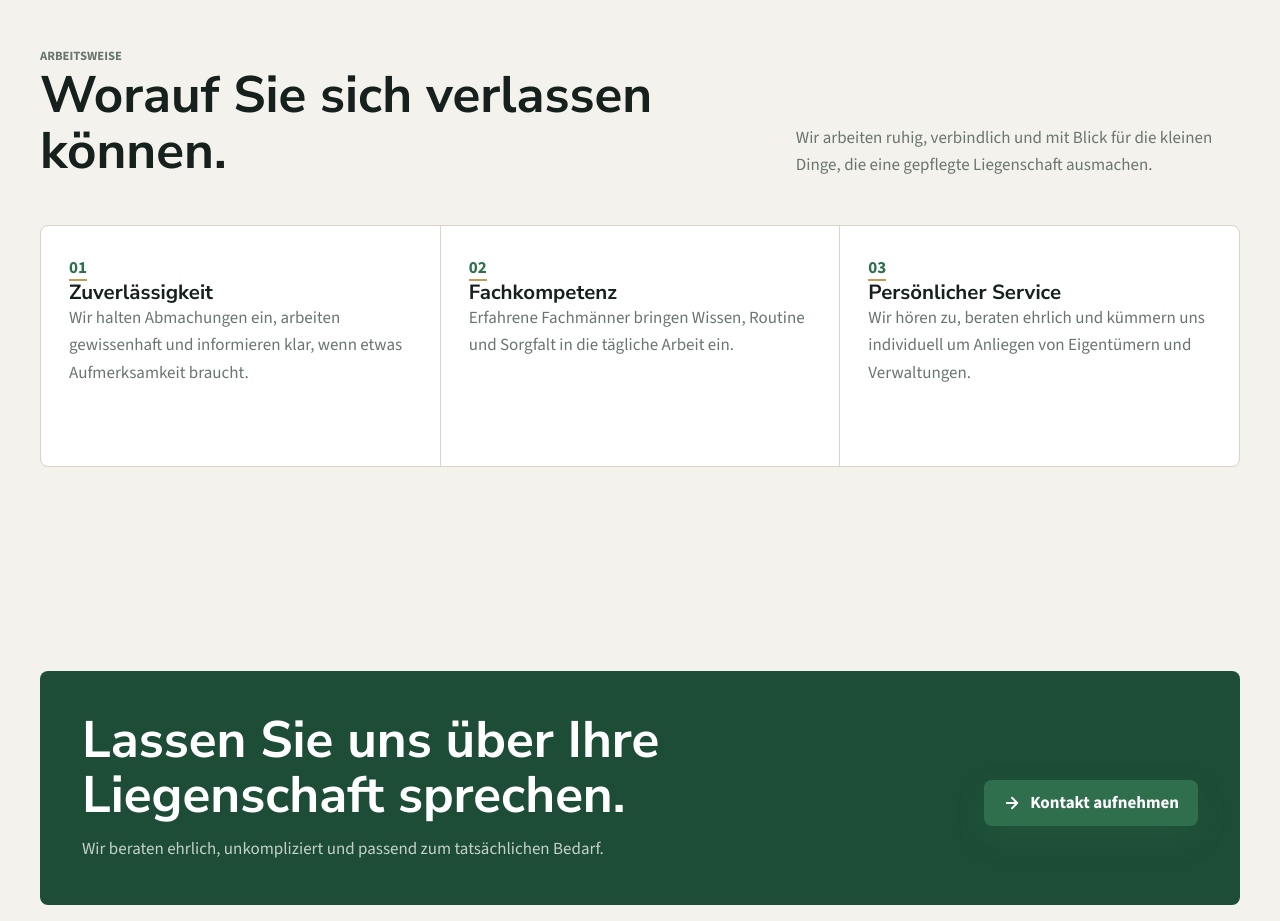
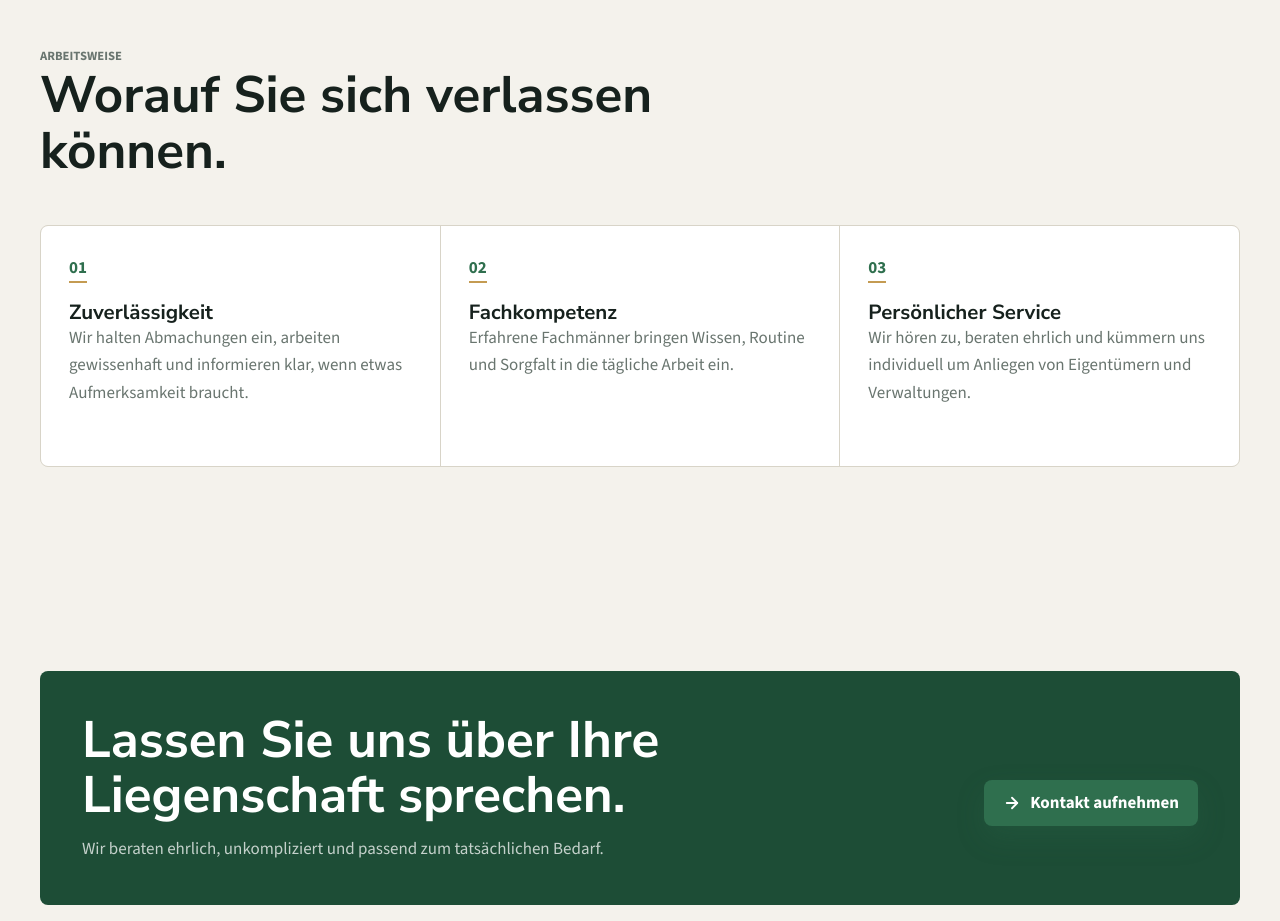
Before and after one commit to shawn-lacarta/lmhauswartung, a Next.js app: page /ueber-uns in a window 1280 px wide. Shown: the part 840-1761 px from the top of the page. Built offline with nearby package versions, Linux system fonts and the light colour scheme.

Commit message:
Refine about work steps

```diff
--- a/app/globals.css
+++ b/app/globals.css
@@ -693,6 +693,11 @@ p {
   background: var(--surface);
 }
 
+.value-card .service-number {
+  display: block;
+  margin-bottom: 18px;
+}
+
 .value-card svg {
   color: var(--primary);
 }
--- a/app/ueber-uns/page.tsx
+++ b/app/ueber-uns/page.tsx
@@ -53,10 +53,6 @@ export default function AboutPage() {
               <p className="eyebrow">Arbeitsweise</p>
               <h2>Worauf Sie sich verlassen können.</h2>
             </div>
-            <p>
-              Wir arbeiten ruhig, verbindlich und mit Blick für die kleinen Dinge, die eine
-              gepflegte Liegenschaft ausmachen.
-            </p>
           </div>
           <div className="value-timeline">
             {values.map((value, index) => (
```
